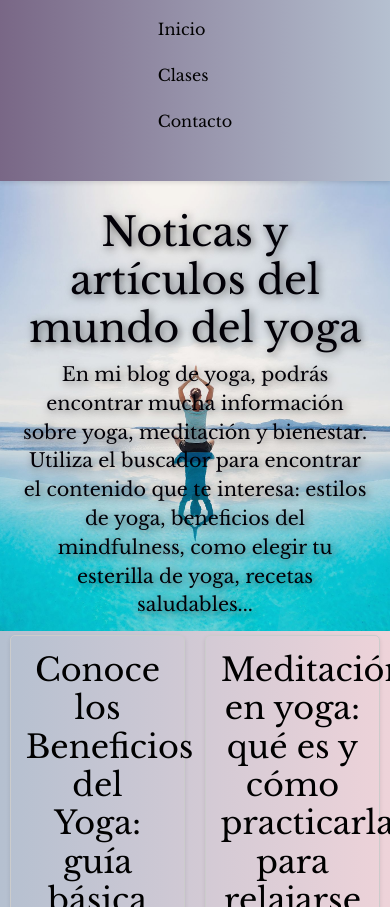
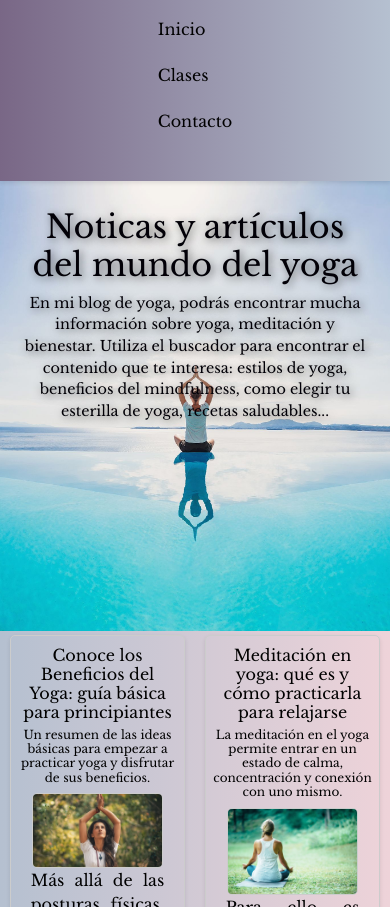
Before and after one commit to Ceci-Alsina/ProyectoCentroDeYoga, a plain HTML site: page templates/blog.html in a window 390 px wide. Shown: the part 193-1100 px from the top of the page. Drawn offline with nearby package versions, Linux system fonts and the light colour scheme.

Commit message:
ajustes varios...

```diff
--- a/styles/blog.css
+++ b/styles/blog.css
@@ -141,6 +141,24 @@ button:hover {
     .search-container {
         width: 100%;
     }
+    .img-text h1{
+        font-size: 2rem;
+        text-shadow: 2px 2px 8px rgba(0,0,0,0.6); /* Mejora la legibilidad sobre la imagen */
+    }
+
+    .img-text p{
+        font-size: 1rem;
+        text-shadow: 2px 2px 8px rgba(0,0,0,0.6);
+    }
+    .section-blog article h2{
+        font-size: 1.5rem solid ;
+
+        margin: auto;
+        padding: 5px;
+    }
+    .section-blog article h3{
+        font-size: 0.75rem;
+    }
 }
 
 /* Media Queries para pantallas de 800px */
@@ -174,4 +192,21 @@ button:hover {
     .search-container {
         width: 100%;
     }
+    .img-text h1{
+        font-size: 2rem;
+        text-shadow: 2px 2px 8px rgba(0,0,0,0.6); /* Mejora la legibilidad sobre la imagen */
+    }
+
+    .img-text p{
+        font-size: 0.9rem;
+        text-shadow: 2px 2px 8px rgba(0,0,0,0.6);
+    }
+    .section-blog article h2{
+        font-size: 1rem;
+        margin: auto;
+        padding: 5px;
+    }
+    .section-blog article h3{
+        font-size: 0.75rem;
+    }
 }
```
Also changed, not shown: script/validaciones.js (added, +32 -0 lines), templates/contacto.html (+16 -5 lines), script/script.js (line endings or trailing spaces).
